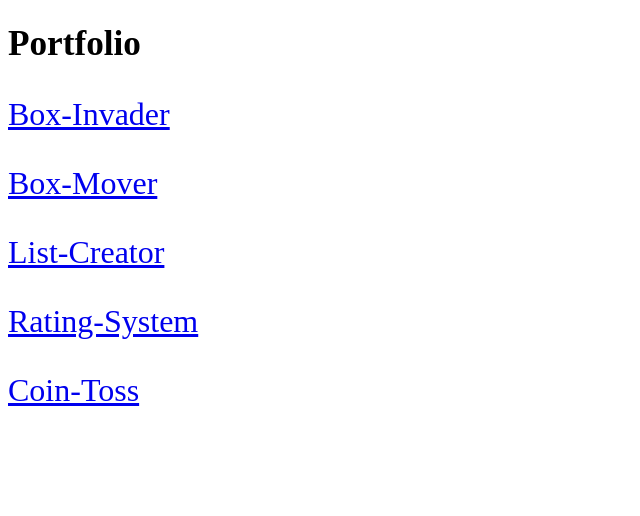
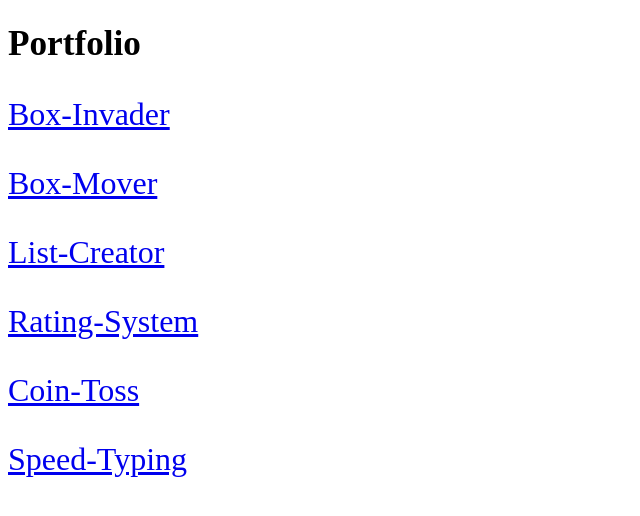
Before and after one commit to Sor-Harr/Portfolio, a plain HTML site: page index.html in a window 1280 px wide. Shown: the whole page, without its empty margins (0-640 px from the left). Drawn offline with Linux system fonts and the light colour scheme.

Commit message:
added Speed-Typing

```diff
--- a/index.html
+++ b/index.html
@@ -20,5 +20,6 @@
 <p><a href = 'https://sor-harr.github.io/JS-DOM-Dev/List-Creator'>List-Creator</a></p>
 <p><a href = 'https://sor-harr.github.io/JS-DOM-Dev/Rating-System'>Rating-System</a></p>
 <p><a href = 'https://sor-harr.github.io/JS-DOM-Dev/Coin-Toss'>Coin-Toss</a></p>
+<p><a href = 'https://sor-harr.github.io/JS-DOM-Dev/Speed-Typing'>Speed-Typing</a></p>
 </body>
 </html>
```
